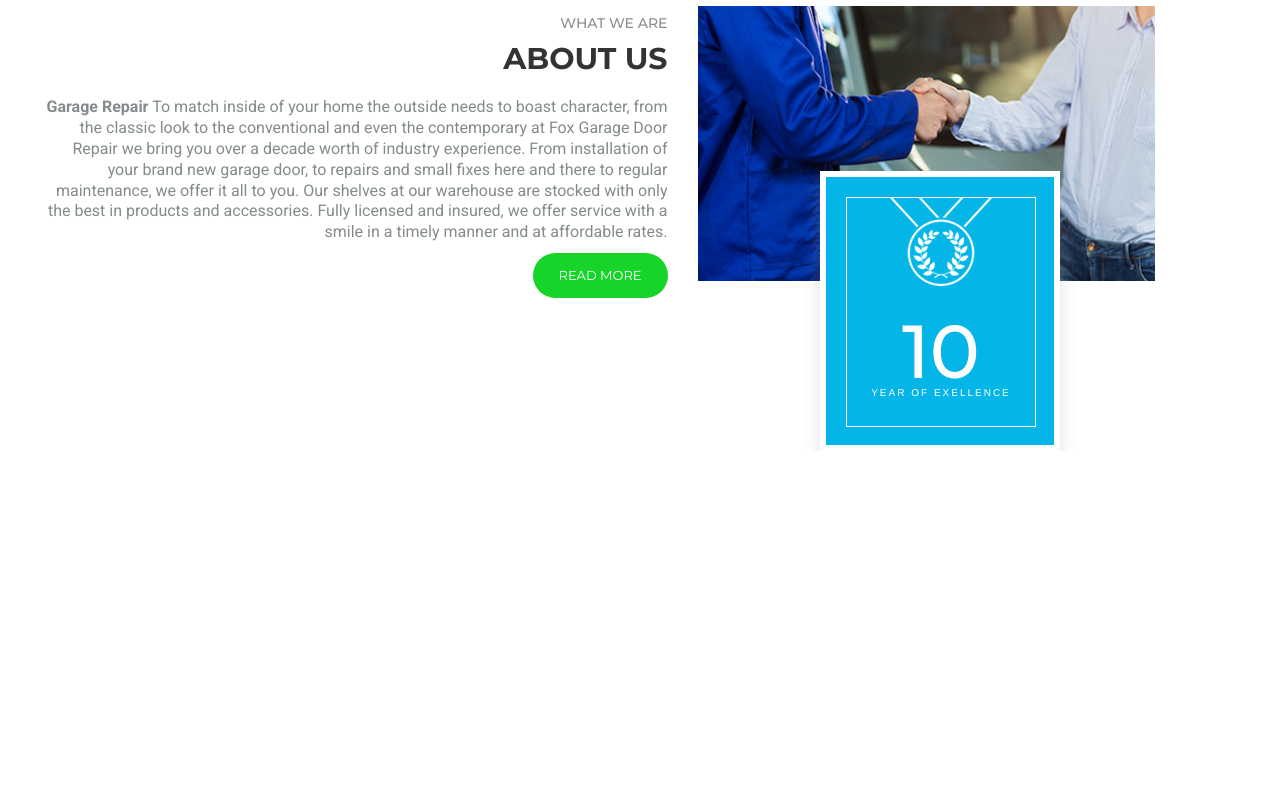
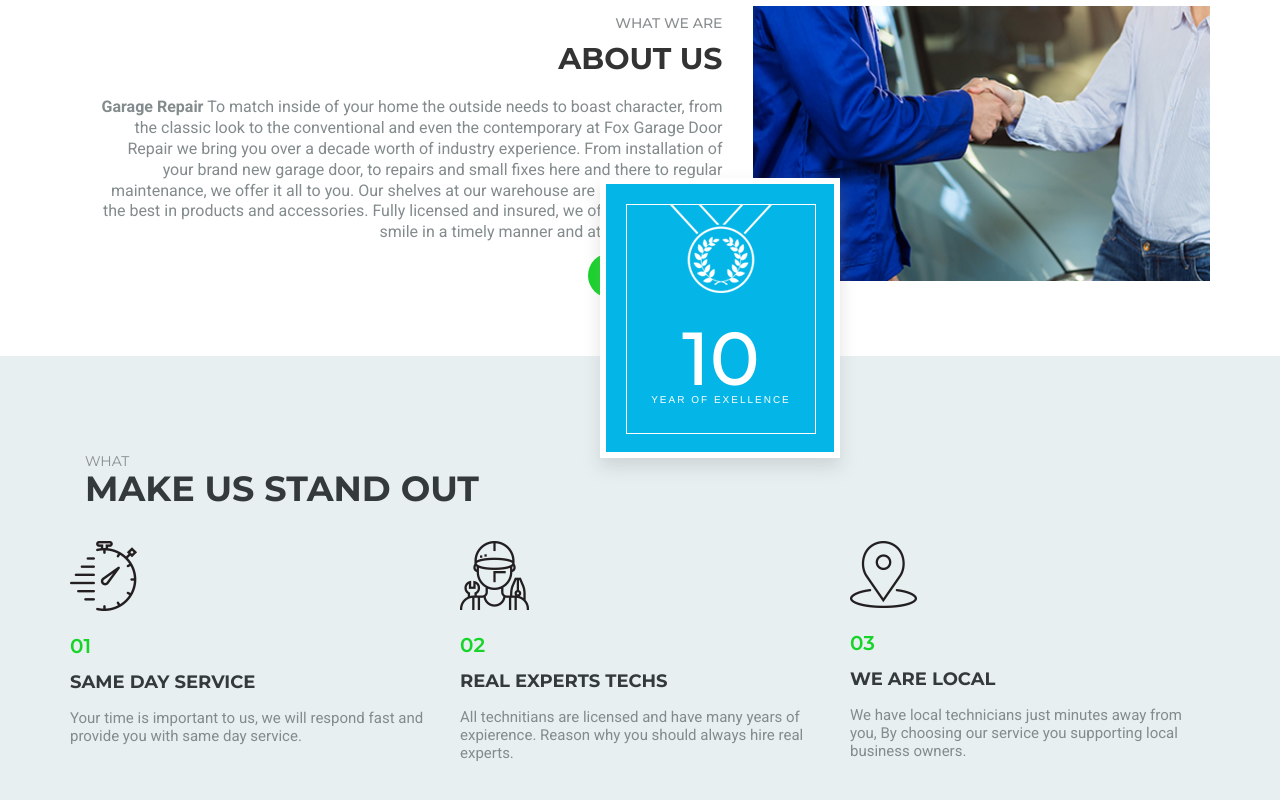
Before and after one commit to LesiaVakhula/skillUp, a website: page index.html in a window 1280 px wide. Shown: the part 922-1722 px from the top of the page. Before the commit the page ends 1373 px from the top, so only its background shows below. Drawn offline with Linux system fonts and the light colour scheme.

Commit message:
end of work with grey block

```diff
--- a/css/section-grey.scss
+++ b/css/section-grey.scss
@@ -0,0 +1,71 @@
+.grey-block{
+  height: 505px;
+  background-color: #e7eff1;
+
+  .grey-title{
+    margin: 95px 0 0 0;
+    font-family: "Montserrat";
+    text-transform: uppercase;
+    .what{
+      color: rgb(137, 142, 143);
+      font-size: 14px;
+      padding: 0;
+      margin: 0;
+
+    }
+
+    .make-us{
+      padding: 0;
+      margin: 0;
+      font-size: 35px;
+      font-weight: 700;
+      color: #343a3b;
+      line-height: 1;
+    }
+  }
+
+  .vector{
+    margin-top: 35px;
+
+    .vector-smart{
+      font-family: "Montserrat";
+      text-transform: uppercase;
+      margin-top: 25px;
+
+      .vector-number{
+        font-size: 20px;
+        color: rgb(22, 212, 40);
+        line-height: 1;
+        font-weight: 600;
+
+      }
+
+      .vector-title{
+        font-weight: 700;
+        font-size: 18px;
+        color: rgb(52, 58, 59);
+        font-weight: bold;
+        line-height: 1.833;
+
+      }
+
+    }
+    .vector-text{
+      font-size: 15px;
+      font-family: "Roboto";
+      color: rgb(131, 139, 140);
+      line-height: 1.2;
+      text-align: left;
+
+    }
+  }
+}
+
+.Your_time_is_important_to_us__we_will_respond_f {
+  position: absolute;
+  left: 389.132px;
+  top: 1586.383px;
+  width: 305px;
+  height: 32px;
+  z-index: 150;
+}
--- a/css/section_white.scss
+++ b/css/section_white.scss
@@ -1,7 +1,7 @@
 
 .description{
   height: 445px;
-  position: absolute;
+  //position: absolute;
 
 
   .description-main{
@@ -78,8 +78,8 @@
   border: 6px solid #ffffff;
   background-color: #03b6e7;
   position: absolute;
-  top: 260px;
-  right: 110px;
+  top: 1100px;
+  right: 440px;
   padding: 20px;
   box-shadow: 0px 9px 16px 0px rgba(154, 154, 154, 0.3);
 
--- a/index.html
+++ b/index.html
@@ -133,7 +133,53 @@
 </section>
 
                      <!------------------GREY-BLOCK------------------->
-<section class="grey-block">
+<section class="container-fluid grey-block">
+    <div class="container">
+        <div class="row grey-title">
+            <div class="col-md-12 col-xs-12">
+                <p class="what">What</p>
+                <p class="make-us">Make us stand out</p>
+            </div>
+        </div>
+        <div class="row vector">
+            <div class="col-md-4 col-xs-12">
+                <div>
+                    <img src="img/vector_smart.png" alt="v">
+                </div>
+                <div class="vector-smart">
+                    <p class="vector-number">01</p>
+                    <p class="vector-title">Same day service</p>
+                </div>
+                <div class="vector-text">
+                    <p>Your time is important to us, we will respond fast and provide you with same day service.</p>
+                </div>
+            </div>
+            <div class="col-md-4 col-xs-12">
+                <div>
+                    <img src="img/worker_man.png" alt="w">
+                </div>
+                <div class="vector-smart">
+                    <p class="vector-number">02</p>
+                    <p class="vector-title">Real Experts Techs</p>
+                </div>
+                <div class="vector-text">
+                    <p>All technitians are licensed and have many years of expierence. Reason why you should always hire real experts.</p>
+                </div>
+            </div>
+            <div class="col-md-4 col-xs-12">
+                <div>
+                    <img src="img/location.png" alt="L">
+                </div>
+                <div class="vector-smart">
+                    <p class="vector-number">03</p>
+                    <p class="vector-title">We Are Local</p>
+                </div>
+                <div class="vector-text">
+                    <p>We have local technicians just minutes away from you, By choosing our service you supporting local business owners.</p>
+                </div>
+            </div>
+        </div>
+    </div>
 
 </section>
 </body>
```
Also changed, not shown: css/style.css, img/location.png (added), img/vector_smart.png (added), img/worker_man.png (added), 1 other file.
